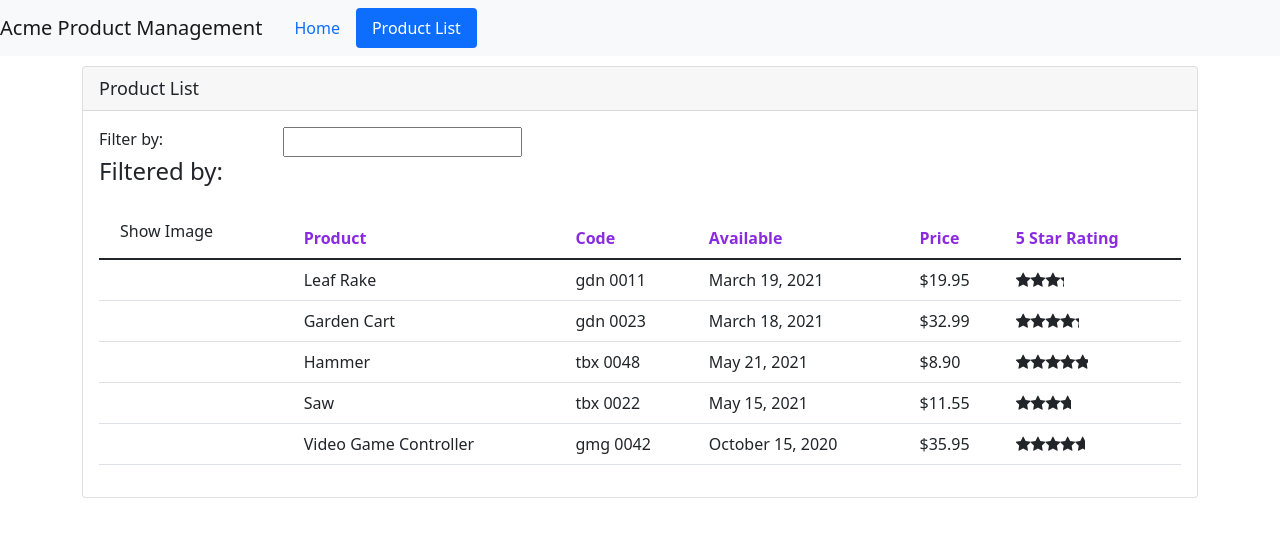
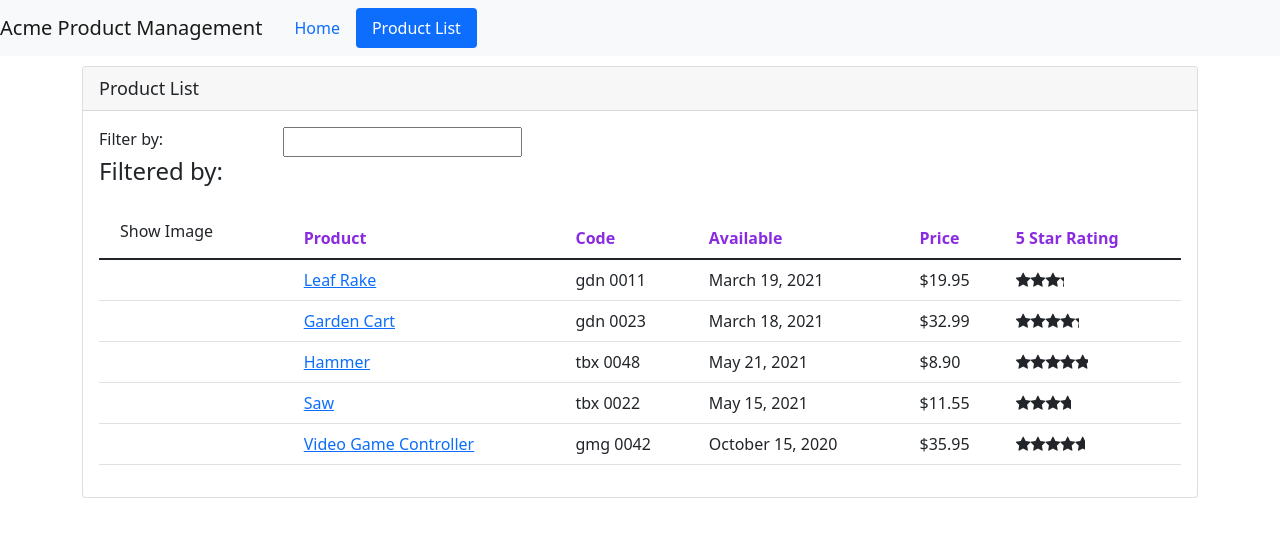
Before and after one commit to geddy8543/Angular, an Angular app: page /products in a window 1280 px wide. Shown: the top 534 px of the page. Built offline with nearby package versions, Linux system fonts and the light colour scheme.

Commit message:
adds anchor tag and router link to html and adds code to read router parameter

```diff
--- a/src/app/products/product-detail.component.ts
+++ b/src/app/products/product-detail.component.ts
@@ -1,4 +1,5 @@
 import { Component, OnInit } from '@angular/core';
+import { ActivatedRoute } from '@angular/router';
 
 @Component({
   templateUrl: './product-detail.component.html',
@@ -7,9 +8,11 @@
 export class ProductDetailComponent implements OnInit {
   pageTitle: string = 'Product Detail';
 
-  constructor() { }
+  constructor(private route: ActivatedRoute) { }
 
   ngOnInit(): void {
+    const id = Number(this.route.snapshot.paramMap.get('id'));
+    this.pageTitle += `: ${id}`;
   }
 
 }
--- a/src/app/products/product-list.component.html
+++ b/src/app/products/product-list.component.html
@@ -42,7 +42,11 @@
                            [style.width.px]='imageWidth'
                            [style.margin.px]='imageMargin'>
                        </td>
-                       <td>{{ product.productName }}</td>
+                       <td>
+                           <a [routerLink]="['/products', product.productId]">
+                               {{ product.productName }}
+                            </a>
+                        </td>
                        <td>{{ product.productCode | lowercase | convertToSpaces:'-'}}</td>
                        <td>{{ product.releaseDate }}</td>
                        <td>{{ product.price | currency:'USD':'symbol':'1.2-2'}}</td>
```
